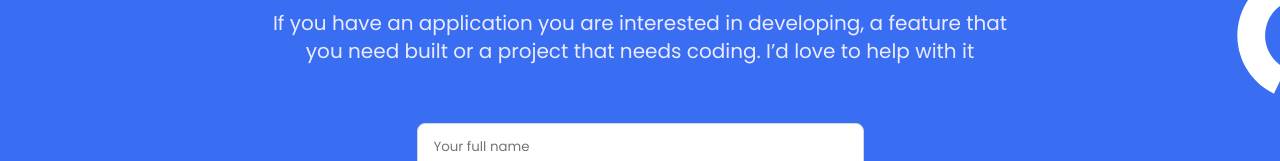
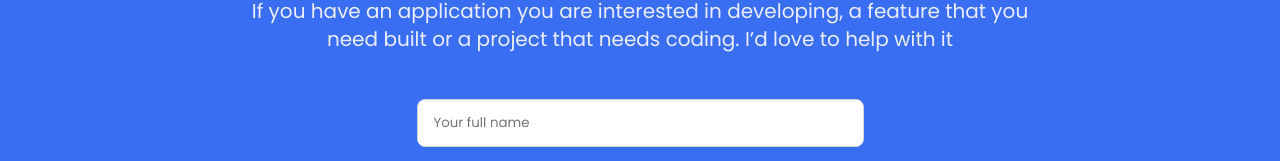
Before and after one commit to belmeetmule/My-Portfolio, a website: page index.html in a window 1280 px wide. Shown: the part 3155-3316 px from the top of the page. Drawn offline with Linux system fonts and the light colour scheme.

Commit message:
improve style of the form

```diff
--- a/style/styles.css
+++ b/style/styles.css
@@ -735,13 +735,12 @@ header {
 
   .form-containter {
     background: #396df2 url("../images/contact-formbg-desktop.svg") no-repeat;
-    max-width: 1290.66px;
+    max-width: 100%;
     height: 846px;
     background-position: 75.34px 79.09px;
   }
 
   .form-wrapper {
-    max-width: 801px;
     margin: 0 auto;
   }
 
@@ -754,6 +753,9 @@ header {
 
   .form-wrapper p {
     margin-bottom: 12px;
+    width: 65%;
+    margin: auto auto;
+    text-align: center;
   }
 
   input,
```
